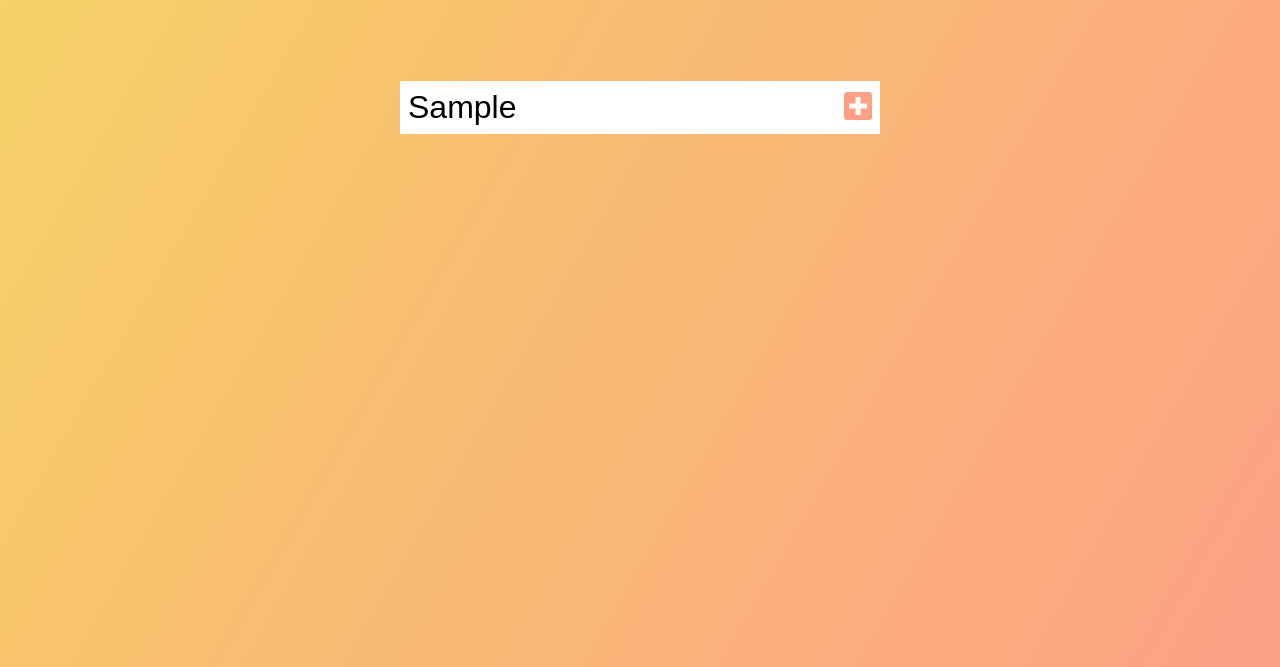
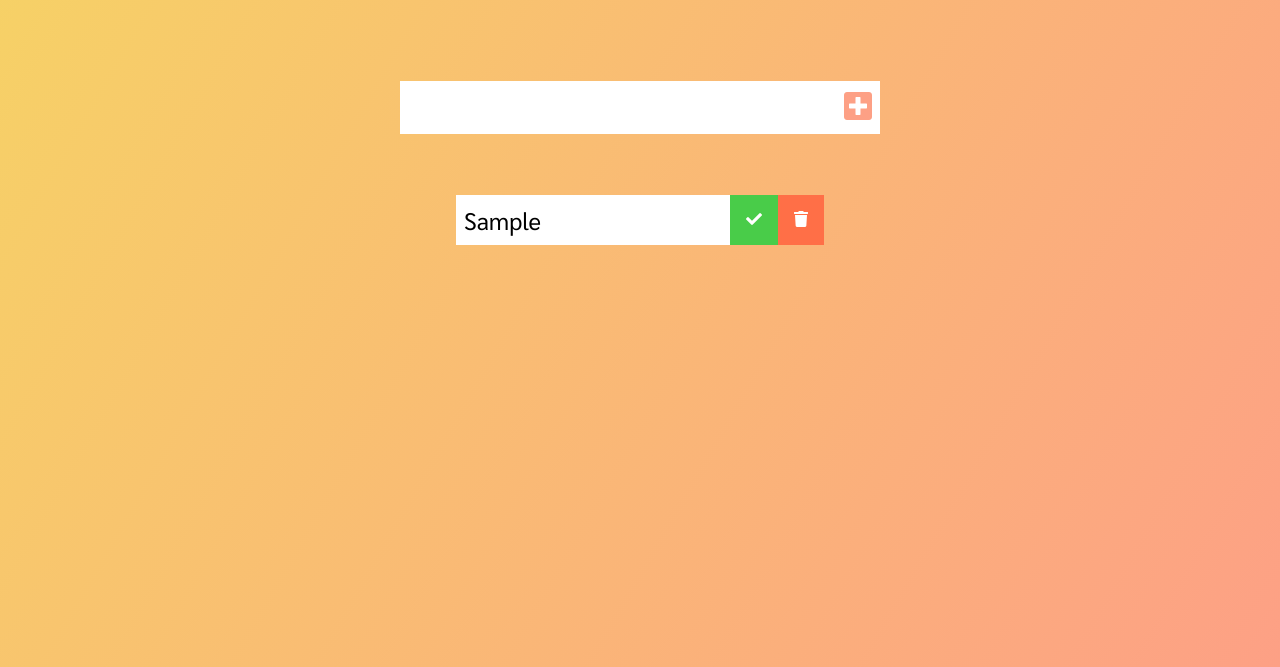
Before and after one commit to UtkarshDangarh/todo-list-app, a plain HTML site: page index.html in a window 1280 px wide. Both pictures are taken after typing "Sample" into the empty fields and a click on the button 858 px from the left and 240 px from the top of the page. Shown: the part 133-800 px from the top of the page. Drawn offline with Linux system fonts and the light colour scheme.

Commit message:
3rd commit

```diff
--- a/main.js
+++ b/main.js
@@ -1,7 +1,7 @@
 // Selectors
-const totoInput = document.querySelector('.list-input')
+const todoInput = document.querySelector('.list-input')
 const todoButton = document.querySelector('.todo-button')
-const totoList = document.querySelector('.todo-list')
+const todoList = document.querySelector('.todo-list')
 
 // Event Listener
 todoButton.addEventListener('click', () => {
@@ -11,14 +11,43 @@ todoButton.addEventListener('click', () => {
     todoDiv.classList.add("todo");
     // Create Li
     const newTodo = document.createElement("li");
-    newTodo.innerText = "hey";
+    newTodo.innerText = todoInput.value;
     newTodo.classList.add('todo-item');
     todoDiv.appendChild(newTodo);
     // create buttons
     const completedButton = document.createElement("button");
     completedButton.innerHTML = '<i class = "fas fa-check"></i>';
+    completedButton.classList.add("complete-btn");
+    todoDiv.appendChild(completedButton);
 
+    const deleteButton = document.createElement("button");
+    deleteButton.innerHTML = '<i class = "fas fa-trash"></i>';
+    deleteButton.classList.add("delete-btn");
+    todoDiv.appendChild(deleteButton);
+    // Append to List
+    todoList.appendChild(todoDiv);
+    // Clear Input Value
+    todoInput.value = "";
 });
+
+todoList.addEventListener('click', deleteCheck);
+function deleteCheck(e){
+    const item =  e.target;
+    if (item.classList[0] === "delete-btn") {
+        const todo = item.parentElement;
+        todo.classList.add("fall")
+        todo.addEventListener('transitionend', () => {
+            todo.remove();
+        })
+    }
+
+    if (item.classList[0] === "complete-btn") {
+        const todo = item.parentElement;
+        todo.classList.toggle("completed");
+    }
+}
+
+
 
 
 // function addTodo(event){
--- a/style.css
+++ b/style.css
@@ -38,3 +38,64 @@ form button:hover{
     color: white;
     background: #fda085;
 }
+
+
+.todo-container{
+    display: flex;
+    justify-content: center;
+    align-items: center;
+}
+
+.todo-list{
+    min-width: 30%;
+    list-style: none;
+}
+
+.todo{
+    margin: 0.5rem;
+    background: white;
+    color: black;
+    font-size: 1.5rem;
+    display: flex;
+    justify-content: space-between;
+    align-items: center;
+    transition: all 0.6s ease;
+}
+
+.todo li {
+    flex: 1;
+}
+
+.delete-btn,
+.complete-btn {
+    background: #ff6f47;
+    color: white;
+    border: none;
+    padding: 1rem;
+    cursor: pointer;
+    font-size: 1rem;
+}
+
+.complete-btn{
+    background: rgb(73, 204, 73);
+}
+
+.todo-item {
+    padding: 0rem 0.5rem;
+}
+
+
+.fa-trash,
+.fa-check{
+    pointer-events: none;
+}
+
+.completed{
+    text-decoration: line-through;
+    opacity: 0.5;
+}
+
+.fall{
+    transform: translateY(5rem) rotateZ(18deg);
+    opacity: 0;
+}
```
Also changed, not shown: index.html (+1 -0 lines).
